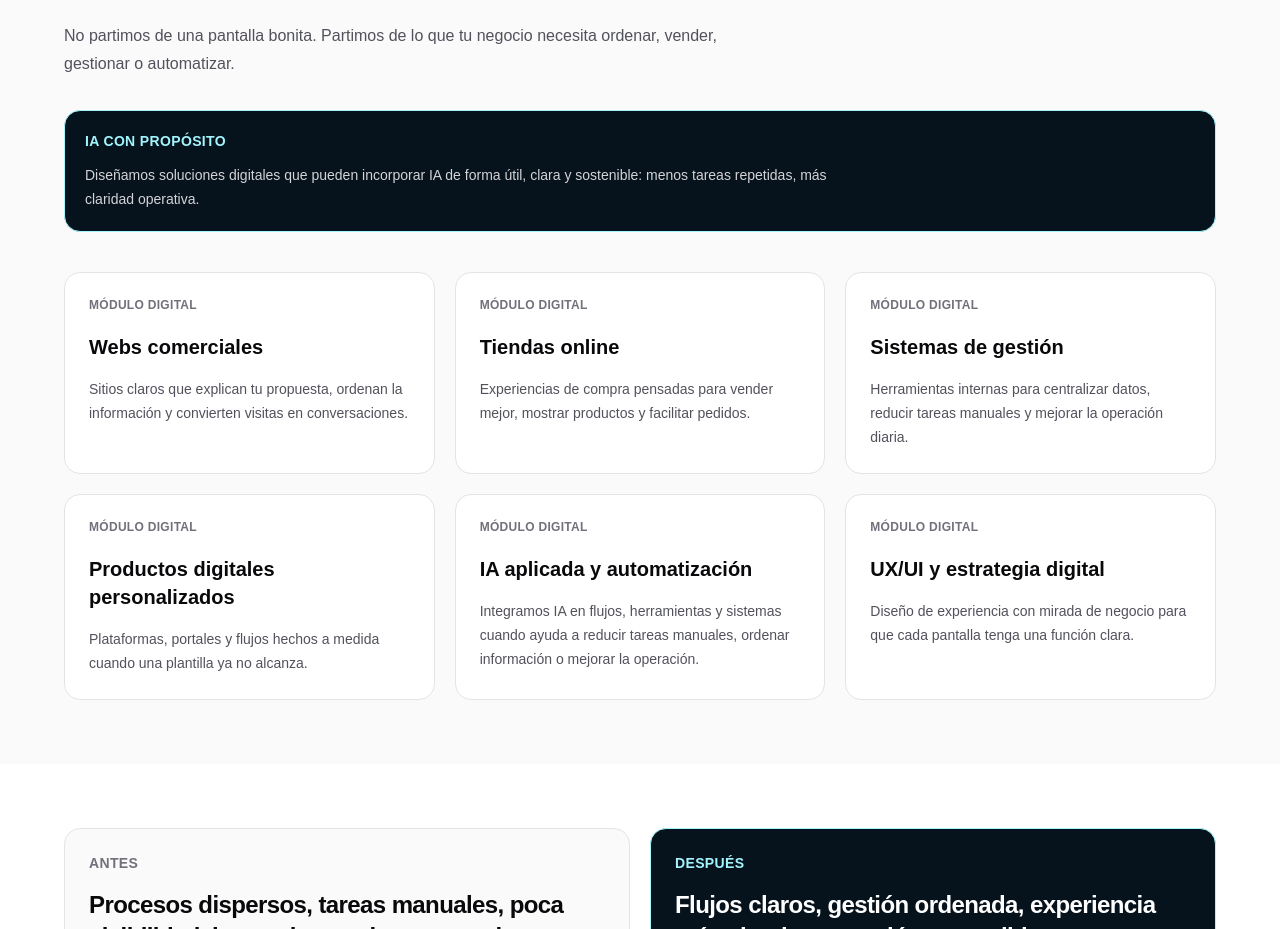
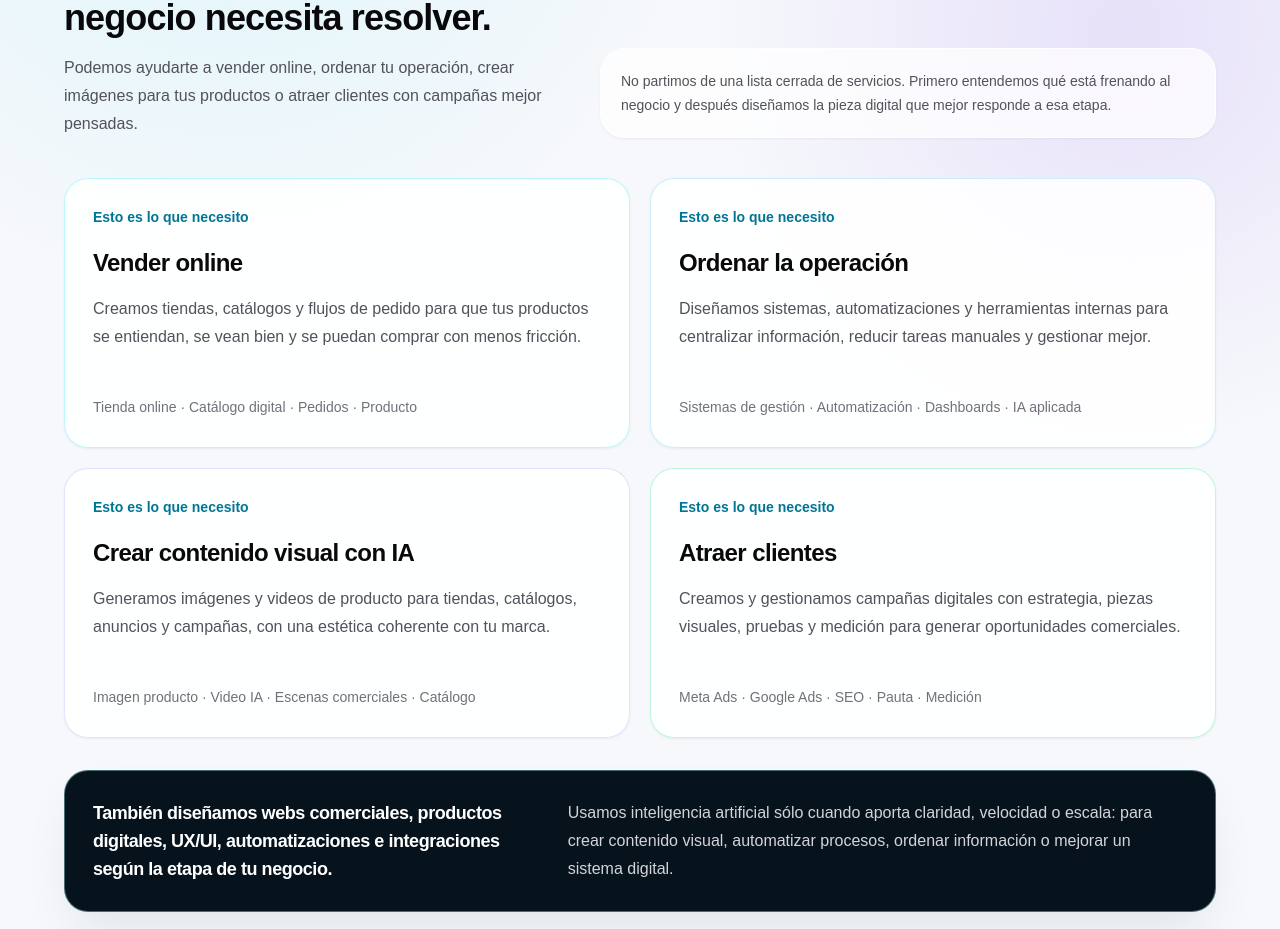
Before and after one commit to jorgenomente/cosmic-web, a Next.js app: page / in a window 1280 px wide. Shown: the part 1483-2412 px from the top of the page. Built offline with nearby package versions, Linux system fonts and the light colour scheme.

Commit message:
feat: refine hero services and sticky header

```diff
--- a/src/app/globals.css
+++ b/src/app/globals.css
@@ -20,6 +20,14 @@ body {
 
 html {
   scroll-behavior: smooth;
+  scroll-padding-top: 5rem;
+}
+
+#soluciones,
+#nodux,
+#blog,
+#contacto {
+  scroll-margin-top: 5rem;
 }
 
 .cosmic-space-scene {
--- a/src/app/page.tsx
+++ b/src/app/page.tsx
@@ -15,34 +15,32 @@ const painPoints = [
 
 const solutions = [
   {
-    title: "Webs comerciales",
+    title: "Vender online",
+    detail: "Tienda online · Catálogo digital · Pedidos · Producto",
+    accent: "border-cyan-200/70 bg-cyan-50/70",
     description:
-      "Sitios claros que explican tu propuesta, ordenan la información y convierten visitas en conversaciones.",
+      "Creamos tiendas, catálogos y flujos de pedido para que tus productos se entiendan, se vean bien y se puedan comprar con menos fricción.",
   },
   {
-    title: "Tiendas online",
+    title: "Ordenar la operación",
+    detail: "Sistemas de gestión · Automatización · Dashboards · IA aplicada",
+    accent: "border-sky-200/70 bg-sky-50/70",
     description:
-      "Experiencias de compra pensadas para vender mejor, mostrar productos y facilitar pedidos.",
+      "Diseñamos sistemas, automatizaciones y herramientas internas para centralizar información, reducir tareas manuales y gestionar mejor.",
   },
   {
-    title: "Sistemas de gestión",
+    title: "Crear contenido visual con IA",
+    detail: "Imagen producto · Video IA · Escenas comerciales · Catálogo",
+    accent: "border-violet-200/70 bg-violet-50/70",
     description:
-      "Herramientas internas para centralizar datos, reducir tareas manuales y mejorar la operación diaria.",
+      "Generamos imágenes y videos de producto para tiendas, catálogos, anuncios y campañas, con una estética coherente con tu marca.",
   },
   {
-    title: "Productos digitales personalizados",
+    title: "Atraer clientes",
+    detail: "Meta Ads · Google Ads · SEO · Pauta · Medición",
+    accent: "border-emerald-200/70 bg-emerald-50/70",
     description:
-      "Plataformas, portales y flujos hechos a medida cuando una plantilla ya no alcanza.",
-  },
-  {
-    title: "IA aplicada y automatización",
-    description:
-      "Integramos IA en flujos, herramientas y sistemas cuando ayuda a reducir tareas manuales, ordenar información o mejorar la operación.",
-  },
-  {
-    title: "UX/UI y estrategia digital",
-    description:
-      "Diseño de experiencia con mirada de negocio para que cada pantalla tenga una función clara.",
+      "Creamos y gestionamos campañas digitales con estrategia, piezas visuales, pruebas y medición para generar oportunidades comerciales.",
   },
 ];
 
@@ -160,40 +158,55 @@ export default function Home() {
         </div>
       </section>
 
-      <section id="soluciones" className="bg-zinc-50 px-6 py-16 text-zinc-950">
-        <div className="mx-auto max-w-6xl">
-          <SectionHeading
-            eyebrow="Soluciones"
-            title="Diseñamos piezas digitales que trabajan conectadas"
-            description="No partimos de una pantalla bonita. Partimos de lo que tu negocio necesita ordenar, vender, gestionar o automatizar."
-          />
-          <div className="mt-8 rounded-2xl border border-cyan-200 bg-[#07131c] p-5 text-white">
-            <p className="text-sm font-semibold uppercase tracking-wide text-cyan-200">
-              IA con propósito
-            </p>
-            <p className="mt-3 max-w-3xl text-sm leading-6 text-zinc-300">
-              Diseñamos soluciones digitales que pueden incorporar IA de forma
-              útil, clara y sostenible: menos tareas repetidas, más claridad
-              operativa.
+      <section
+        id="soluciones"
+        className="relative overflow-hidden bg-[#f6f8fb] px-6 py-16 text-zinc-950"
+      >
+        <div className="absolute inset-0 bg-[radial-gradient(circle_at_18%_0%,rgba(103,232,249,0.18),transparent_30%),radial-gradient(circle_at_88%_18%,rgba(124,58,237,0.12),transparent_28%)]" />
+        <div className="relative mx-auto max-w-6xl">
+          <div className="grid gap-8 lg:grid-cols-[0.9fr_1.1fr] lg:items-end">
+            <SectionHeading
+              eyebrow="Soluciones"
+              title="Diseñamos soluciones digitales según lo que tu negocio necesita resolver."
+              description="Podemos ayudarte a vender online, ordenar tu operación, crear imágenes para tus productos o atraer clientes con campañas mejor pensadas."
+            />
+            <p className="rounded-3xl border border-white bg-white/75 p-5 text-sm leading-6 text-zinc-600 shadow-sm shadow-cyan-950/5">
+              No partimos de una lista cerrada de servicios. Primero entendemos
+              qué está frenando al negocio y después diseñamos la pieza digital
+              que mejor responde a esa etapa.
             </p>
           </div>
-          <div className="mt-10 grid gap-5 md:grid-cols-2 lg:grid-cols-3">
+          <div className="mt-10 grid gap-5 md:grid-cols-2">
             {solutions.map((solution) => (
               <article
                 key={solution.title}
-                className="rounded-2xl border border-zinc-200 bg-white p-6 transition hover:border-zinc-900"
+                className={`flex min-h-[270px] flex-col rounded-3xl border bg-white/88 p-6 shadow-sm shadow-cyan-950/5 transition hover:-translate-y-0.5 hover:border-zinc-900 hover:shadow-xl hover:shadow-cyan-950/10 md:p-7 ${solution.accent}`}
               >
-                <p className="mb-5 text-xs font-semibold uppercase tracking-wide text-zinc-500">
-                  Módulo digital
+                <p className="mb-5 text-sm font-semibold text-cyan-700">
+                  Esto es lo que necesito
                 </p>
-                <h3 className="text-xl font-semibold text-zinc-950">
+                <h3 className="text-2xl font-semibold tracking-tight text-zinc-950">
                   {solution.title}
                 </h3>
-                <p className="mt-4 text-sm leading-6 text-zinc-600">
+                <p className="mt-4 text-base leading-7 text-zinc-600">
                   {solution.description}
+                </p>
+                <p className="mt-auto pt-6 text-sm font-medium leading-6 text-zinc-500">
+                  {solution.detail}
                 </p>
               </article>
             ))}
+          </div>
+          <div className="mt-8 grid gap-4 rounded-3xl border border-cyan-200/40 bg-[#07131c] p-6 text-white shadow-2xl shadow-cyan-950/10 md:grid-cols-[1fr_1.35fr] md:p-7">
+            <p className="text-lg font-semibold tracking-tight">
+              También diseñamos webs comerciales, productos digitales, UX/UI,
+              automatizaciones e integraciones según la etapa de tu negocio.
+            </p>
+            <p className="text-sm leading-6 text-zinc-300 md:text-base md:leading-7">
+              Usamos inteligencia artificial sólo cuando aporta claridad,
+              velocidad o escala: para crear contenido visual, automatizar
+              procesos, ordenar información o mejorar un sistema digital.
+            </p>
           </div>
         </div>
       </section>
@@ -301,7 +314,7 @@ export default function Home() {
         </div>
       </section>
 
-      <section className="bg-white px-6 py-16 text-zinc-950">
+      <section id="blog" className="bg-white px-6 py-16 text-zinc-950">
         <div className="mx-auto max-w-6xl">
           <div className="flex flex-col gap-6 md:flex-row md:items-end md:justify-between">
             <SectionHeading
@@ -335,7 +348,10 @@ export default function Home() {
         </div>
       </section>
 
-      <section className="relative overflow-hidden bg-[#070a12] px-6 py-16">
+      <section
+        id="contacto"
+        className="relative overflow-hidden bg-[#070a12] px-6 py-16"
+      >
         <div className="absolute inset-0 bg-[radial-gradient(circle_at_50%_0%,rgba(103,232,249,0.16),transparent_32%)]" />
         <div className="relative mx-auto flex max-w-6xl flex-col gap-6 rounded-3xl border border-white/10 bg-white/[0.04] p-6 md:flex-row md:items-center md:justify-between md:p-8">
           <div>
--- a/src/components/layout/site-header.tsx
+++ b/src/components/layout/site-header.tsx
@@ -1,16 +1,29 @@
+"use client";
+
 import Link from "next/link";
+import { usePathname } from "next/navigation";
+import { useState } from "react";
 import { siteConfig } from "@/content/site";
 
 export function SiteHeader() {
+  const [isMenuOpen, setIsMenuOpen] = useState(false);
+  const pathname = usePathname();
+
+  const closeMenu = () => setIsMenuOpen(false);
+
   return (
-    <header className="border-b border-white/10 bg-[#070a12]/95">
-      <div className="mx-auto flex max-w-6xl items-center justify-between px-6 py-5">
-        <Link href="/" className="text-base font-semibold text-white">
+    <header className="sticky top-0 z-50 border-b border-white/10 bg-[#070a12]/88 shadow-[0_12px_40px_rgba(0,0,0,0.18)] backdrop-blur-xl">
+      <div className="mx-auto flex max-w-6xl items-center justify-between gap-4 px-6 py-4">
+        <Link
+          href="/"
+          className="shrink-0 text-base font-semibold text-white"
+          onClick={closeMenu}
+        >
           {siteConfig.name}
         </Link>
         <nav
           aria-label="Principal"
-          className="flex flex-wrap items-center justify-end gap-4"
+          className="hidden items-center justify-end gap-5 md:flex"
         >
           {siteConfig.navigation.map((item) => (
             <Link
@@ -22,7 +35,64 @@ export function SiteHeader() {
             </Link>
           ))}
         </nav>
+        <button
+          type="button"
+          aria-label={isMenuOpen ? "Cerrar menú" : "Abrir menú"}
+          aria-expanded={isMenuOpen}
+          aria-controls="mobile-navigation"
+          className="inline-flex h-10 w-10 items-center justify-center rounded-full border border-white/15 bg-white/[0.06] text-white transition hover:border-cyan-200/50 hover:text-cyan-100 md:hidden"
+          onClick={() => setIsMenuOpen((current) => !current)}
+        >
+          <span className="sr-only">
+            {isMenuOpen ? "Cerrar menú" : "Abrir menú"}
+          </span>
+          <span className="flex w-4 flex-col gap-1.5" aria-hidden="true">
+            <span
+              className={`h-px rounded-full bg-current transition ${
+                isMenuOpen ? "translate-y-1 rotate-45" : ""
+              }`}
+            />
+            <span
+              className={`h-px rounded-full bg-current transition ${
+                isMenuOpen ? "opacity-0" : ""
+              }`}
+            />
+            <span
+              className={`h-px rounded-full bg-current transition ${
+                isMenuOpen ? "-translate-y-1 -rotate-45" : ""
+              }`}
+            />
+          </span>
+        </button>
       </div>
+      <nav
+        id="mobile-navigation"
+        aria-label="Principal móvil"
+        className={`absolute inset-x-0 top-full border-t border-white/10 bg-[#070a12]/96 px-6 pb-4 shadow-[0_18px_36px_rgba(0,0,0,0.24)] backdrop-blur-xl md:hidden ${
+          isMenuOpen ? "block" : "hidden"
+        }`}
+      >
+        <div className="mx-auto flex max-w-6xl flex-col gap-1 pt-3">
+          {siteConfig.navigation.map((item) => {
+            const isActive = item.href === pathname;
+
+            return (
+              <Link
+                key={item.href}
+                href={item.href}
+                className={`rounded-2xl px-4 py-3 text-sm font-medium transition ${
+                  isActive
+                    ? "bg-cyan-200/10 text-cyan-100"
+                    : "text-zinc-300 hover:bg-white/[0.06] hover:text-cyan-100"
+                }`}
+                onClick={closeMenu}
+              >
+                {item.label}
+              </Link>
+            );
+          })}
+        </div>
+      </nav>
     </header>
   );
 }
```
